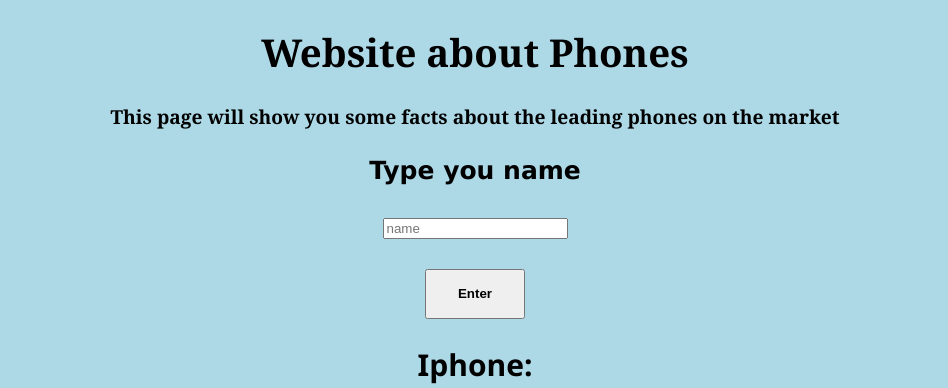
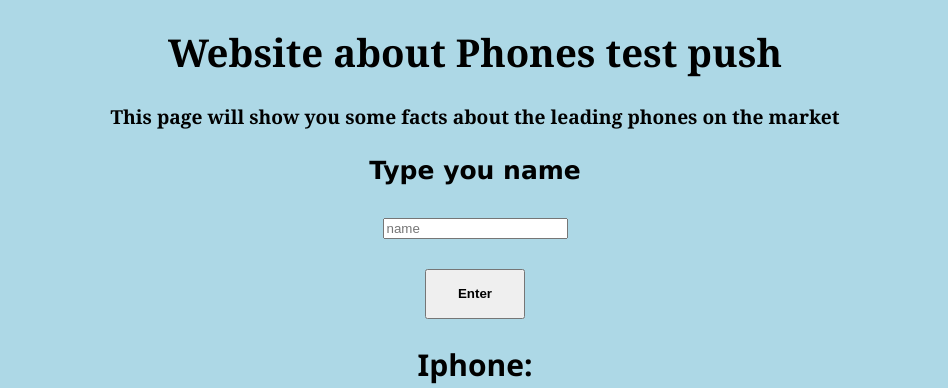
Before and after one commit to Nascfn/websitePhones, a plain HTML site: page index.html in a window 1280 px wide. Shown: the top 388 px of the page, without its empty margins (165-1113 px from the left). Drawn offline with Linux system fonts and the light colour scheme.

Commit message:
test-plz-work

```diff
--- a/index.html
+++ b/index.html
@@ -5,7 +5,7 @@
     </head>
     <body>
         <div class="title-text">
-            <h1>Website about Phones</h1>
+            <h1>Website about Phones test push</h1>
             <h4>This page will show you some facts about the leading phones on the market</h4>
         </div>
 
```
